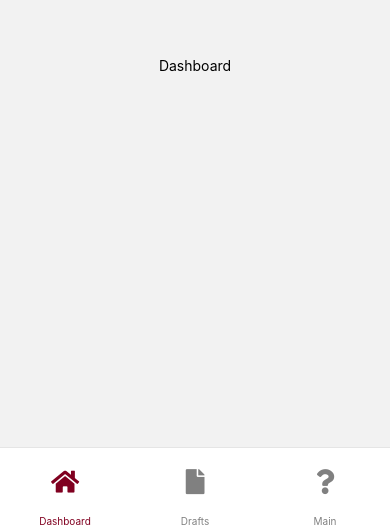
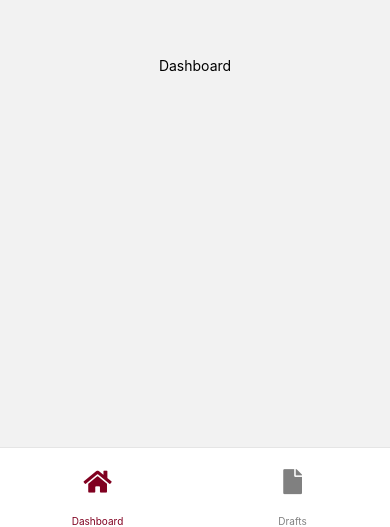
Before and after one commit to King-s-Labs/kbc-media-app, a React Native app: screen /Navbar in a window 390 px wide. Shown: the part 317-844 px from the top of the page. Built offline with nearby package versions, Linux system fonts and the light colour scheme.

Commit message:
Remove login/register page from navigation

```diff
--- a/components/Navbar.js
+++ b/components/Navbar.js
@@ -19,7 +19,7 @@ const Tab = createBottomTabNavigator();
 const screens = [
     { name: 'Dashboard', component: Dashboard, icon: 'home' },
     { name: 'Drafts', component: DraftsPage, icon: 'file' },
-    {name: 'Main', component: MainScreen, icon: 'question' },
+    // {name: 'Main', component: MainScreen, icon: 'question' },
 ];
 
 const screenOptions = {
```
Also changed, not shown: screens/index.js (line endings or trailing spaces).
